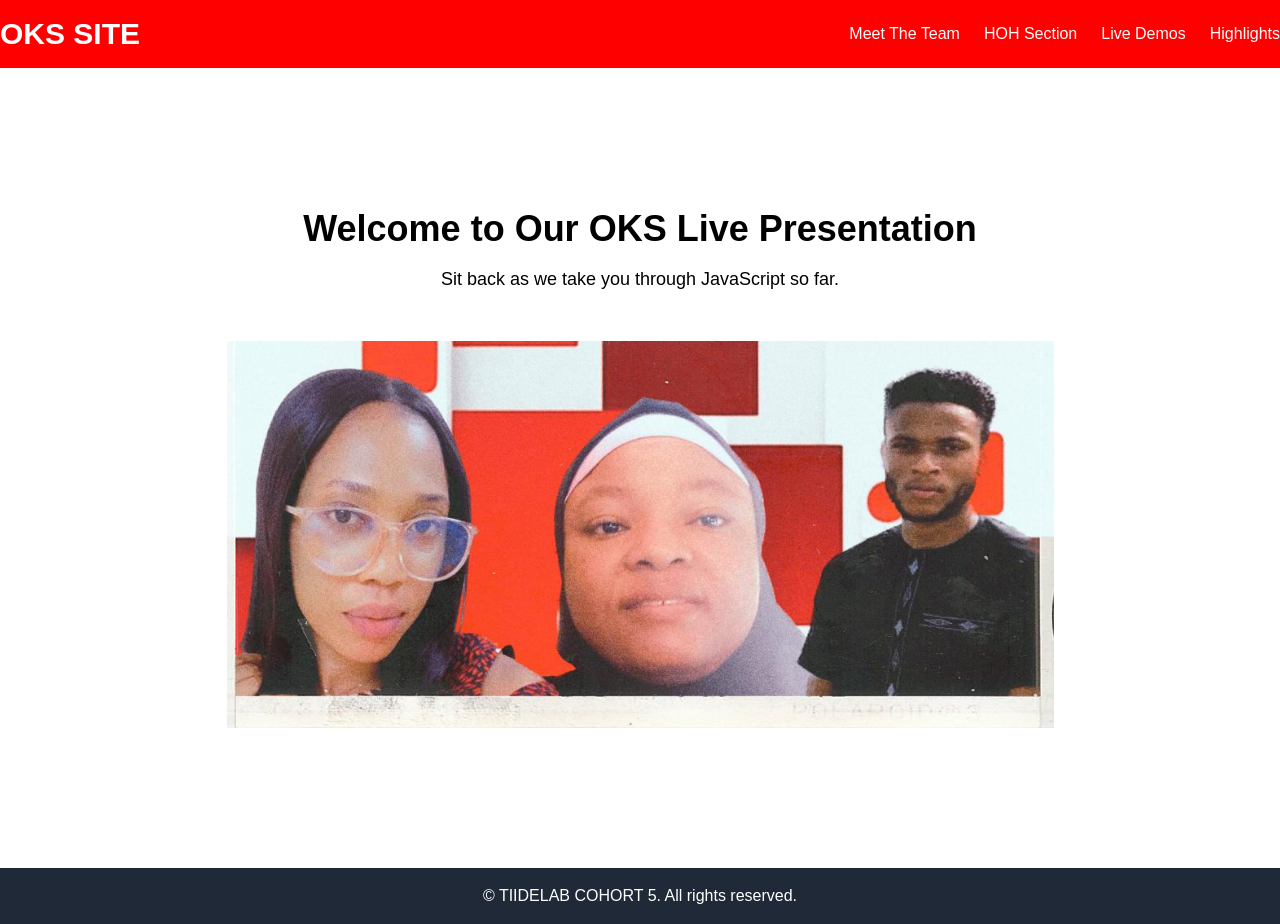
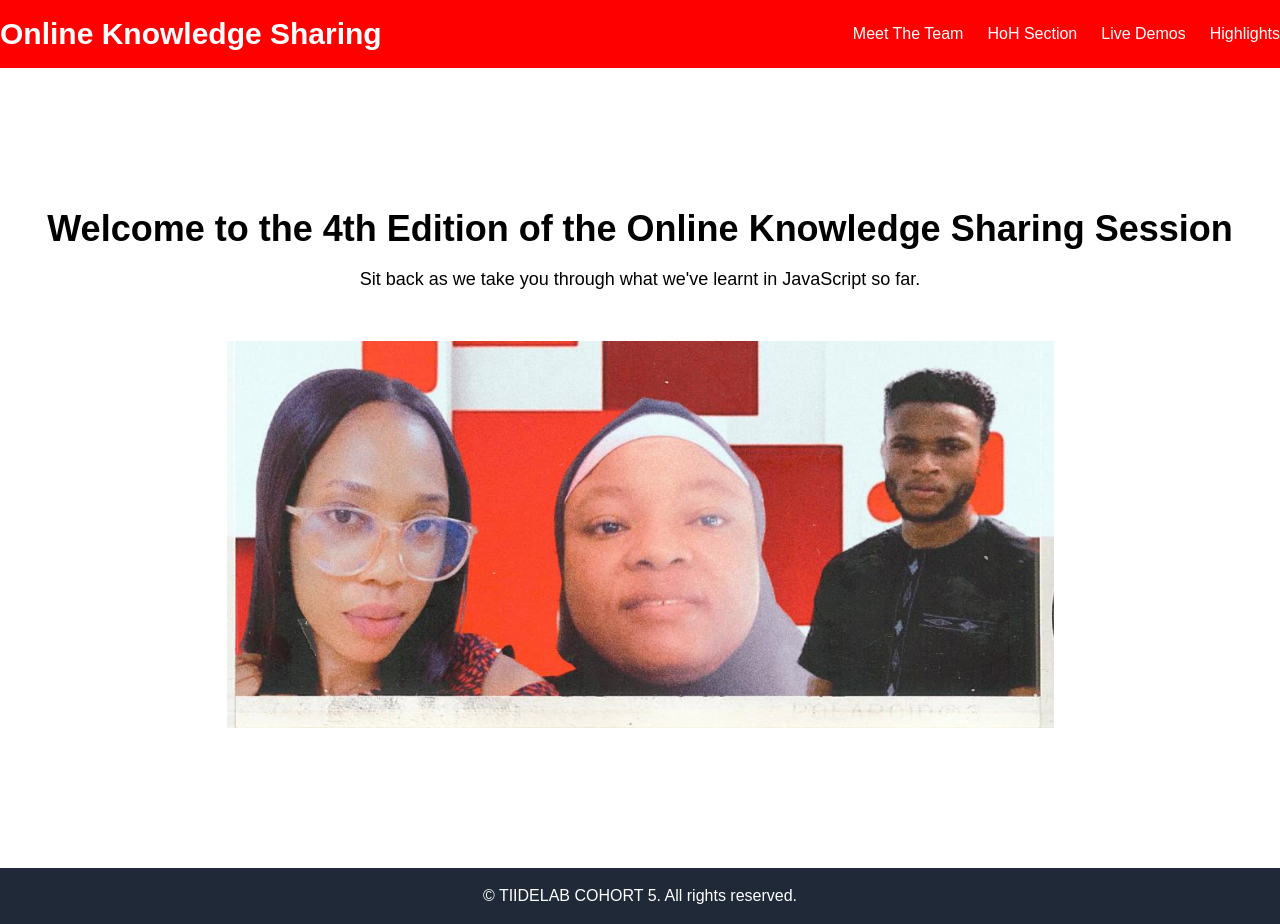
Before and after one commit to febstar/OKS, a plain HTML site: page index.html in a window 1280 px wide. Drawn offline with nearby package versions, Linux system fonts and the light colour scheme.

Commit message:
Update index.html

```diff
--- a/index.html
+++ b/index.html
@@ -52,16 +52,16 @@
             height: 100%;
         }
     </style>
-    <title>OKS GROUP 4</title>
+    <title>Online Knowledge Sharing</title>
 </head>
 <body class="bg-gray-100">
     <!-- Navigation Bar -->
     <nav class="navbar py-4">
         <div class="container mx-auto flex justify-between items-center">
-            <a href="#" class="text-3xl font-bold text-white">OKS SITE</a>
+            <a href="#" class="text-3xl font-bold text-white">Online Knowledge Sharing</a>
             <ul class="flex space-x-6">
                 <li><a href="MeetTeam.html" class="text-white">Meet The Team</a></li>
-                <li><a href="HOH.html" class="text-white">HOH Section</a></li>
+                <li><a href="HOH.html" class="text-white">HoH Section</a></li>
                 <li><a href="LiveDemo.html" class="text-white">Live Demos</a></li>
                 <li><a href="Highlights.html" class="text-white">Highlights</a></li>
             </ul>
@@ -71,8 +71,8 @@
         <!-- Slide 1 -->
         <div class="slide">
             <div class="content">
-                <h1 class="text-4xl font-semibold">Welcome to Our OKS Live Presentation</h1>
-                <p class="text-lg mt-4">Sit back as we take you through JavaScript so far.</p><br><br>
+                <h1 class="text-4xl font-semibold">Welcome to the 4th Edition of the Online Knowledge Sharing Session</h1>
+                <p class="text-lg mt-4">Sit back as we take you through what we've learnt in JavaScript so far.</p><br><br>
                 <img src="Members/correctgroup.png" alt="">
             </div>
         </div>
```
